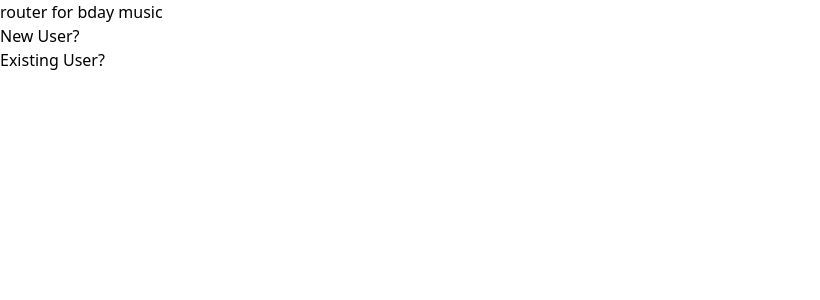
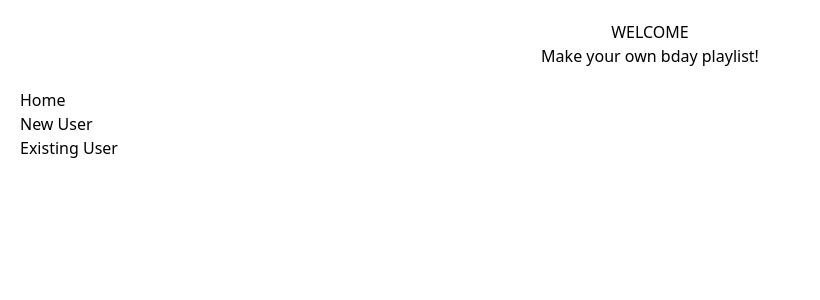
Before and after one commit to verrakav/bday-music-app, a React (Create React App) app: page / in a window 1280 px wide. Shown: the top 300 px of the page, without its empty margins (0-820 px from the left). Built offline with nearby package versions, Linux system fonts and the light colour scheme.

Commit message:
cleanup after implementing nav

```diff
--- a/src/App.js
+++ b/src/App.js
@@ -1,17 +1,41 @@
+import "./index.css";
+import {createBrowserRouter, RouterProvider} from "react-router-dom";
+//functional
+import Root from "./routes/Root";
+import ErrorPage from "./pages/ErrorPage";
+//actually see
+import HomePage from "./pages/HomePage";
 import NewUserPage from "./pages/NewUserPage";
-import Button from "./components/Button";
+import ExistingUser from "./pages/ExistingUser";
+
+//defining routes
+const router = createBrowserRouter([
+  {
+    path: "/",
+    element: <Root />,
+    errorElement: <ErrorPage />,
+    children: [
+      {path: "/", element: <HomePage />, errorElement: <ErrorPage />},
+      {
+        path: "/new_user",
+        element: <NewUserPage />,
+        errorElement: <ErrorPage />
+      },
+      {
+        path: "/existing_user",
+        element: <ExistingUser />,
+        errorElement: <ErrorPage />
+      }
+    ]
+  }
+]);
 
 function App() {
   return (
     <div>
-      <div className="container flex  flex-column mx-auto m-16">
-        <h1 className="flex items-center justify-center w-full m-8">
-          Make your own bday playlist!
-        </h1>
-        <NewUserPage />
-      </div>
+      <RouterProvider router={router} />
     </div>
   );
 }
 
-// export default App;
+export default App;
--- a/src/components/DateList.js
+++ b/src/components/DateList.js
@@ -1,3 +1,9 @@
-export default function DateList() {
-  return <div>DateList here</div>;
+import {useEffect, useState} from "react";
+
+export default function DateList({selectedDate}) {
+  const [dateList, setDateList] = useState([]);
+  useEffect(() => {
+    setDateList(selectedDate);
+  }, []);
+  return <div>{dateList}</div>;
 }
--- a/src/index.js
+++ b/src/index.js
@@ -1,35 +1,11 @@
 import React from "react";
 import ReactDOM from "react-dom/client";
-import {createBrowserRouter, RouterProvider} from "react-router-dom";
-import NewUserPage from "./pages/NewUserPage";
-// import ExistingUser from "./pages/ExistingUser";
-
-import Root from "./routes/Root";
-import "./index.css";
-import ErrorPage from "./pages/ErrorPage";
-import ExistingUser from "./pages/ExistingUser";
-
-const router = createBrowserRouter([
-  {
-    path: "/",
-    element: <Root />,
-    errorElement: <ErrorPage />,
-    children: [
-      {
-        path: "/new_user",
-        element: <NewUserPage />,
-        errorElement: <ErrorPage />
-      },
-      {path: "/existing_user", element: <ExistingUser />}
-    ]
-  }
-]);
+import App from "./App";
 
 const root = ReactDOM.createRoot(document.getElementById("root"));
 root.render(
   <React.StrictMode>
-    <RouterProvider router={router} />
-    {/* <App /> */}
+    <App />
   </React.StrictMode>
 );
 
--- a/src/pages/ExistingUser.js
+++ b/src/pages/ExistingUser.js
@@ -1,5 +1,7 @@
 export default function ExistingUser() {
   return (
-    <div className="flex flex-column justify-center">Existing user page</div>
+    <div className="flex flex-column justify-center m-5">
+      Existing user page
+    </div>
   );
 }
--- /dev/null
+++ b/src/pages/HomePage.js
@@ -0,0 +1,11 @@
+export default function HomePage() {
+  return (
+    //keep the outer div in case
+    <div>
+      <div className="flex, flex-column text-center m-5">
+        <h1 className="">WELCOME</h1>
+        <h2>Make your own bday playlist!</h2>
+      </div>
+    </div>
+  );
+}
--- a/src/pages/NewUserPage.js
+++ b/src/pages/NewUserPage.js
@@ -6,9 +6,12 @@ function NewUserPage() {
   const [selectedDate, setSelectedDate] = useState(null);
 
   return (
-    <div className="align-center flex flex-col items-center">
+    <div className="align-center flex flex-col items-center m-5">
       <DatePickerCombined />
-      <DateList className="flex" />
+      <DateList
+        className="flex"
+        date={selectedDate}
+      />
     </div>
   );
 }
--- a/src/routes/Root.js
+++ b/src/routes/Root.js
@@ -1,21 +1,23 @@
 import {Outlet, Link} from "react-router-dom";
 export default function Root() {
   return (
-    <>
-      <div id="sidebar">
-        <h1>router for bday music</h1>
+    <div
+      id="sidebar"
+      className="ml-5">
       <nav>
         <Outlet />
         <ul>
           <li>
-              <Link to={`/new_user`}>New User?</Link>
+            <Link to={`/`}>Home</Link>
           </li>
           <li>
-              <Link to={`/existing_user`}>Existing User?</Link>
+            <Link to={`/new_user`}>New User</Link>
+          </li>
+          <li>
+            <Link to={`/existing_user`}>Existing User</Link>
           </li>
         </ul>
       </nav>
     </div>
-    </>
   );
 }
```
Also changed, not shown: 1 other file (tests, documents, lock files or other folders). Lines whose indentation alone changed are shown as unchanged.
